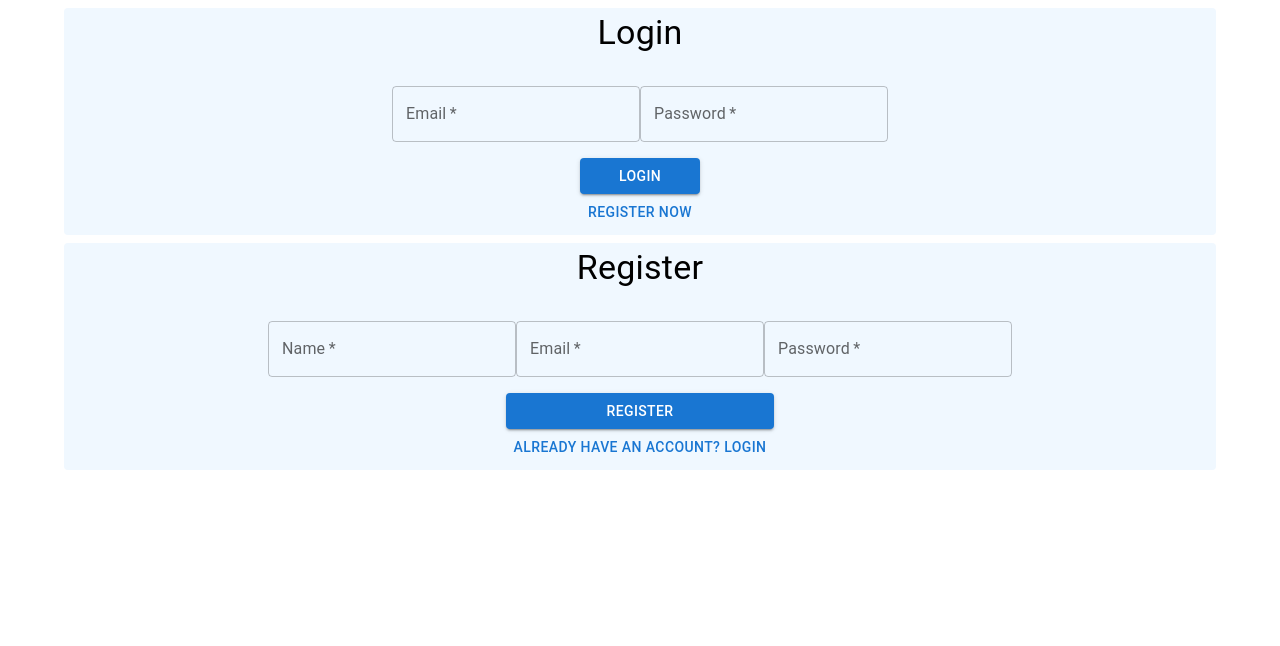
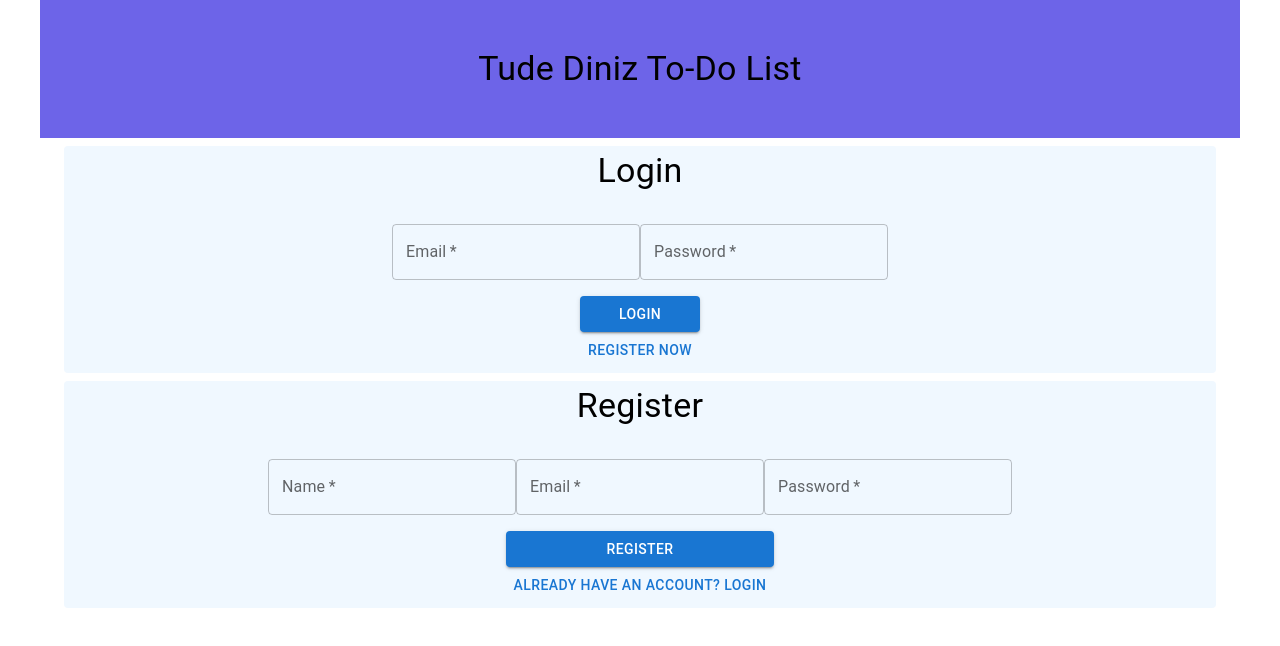
Before and after one commit to lucaspereiraio/tude-to-do-list, a React (Create React App) app: page / in a window 1280 px wide. Shown: the top 646 px of the page. Built offline with nearby package versions, Linux system fonts and the light colour scheme.

Commit message:
header-basic-structure

```diff
--- a/src/App.tsx
+++ b/src/App.tsx
@@ -2,10 +2,12 @@ import React from "react";
 import "./App.css";
 import { Login } from "./Components/Login/Login";
 import { Register } from "./Components/Register/Register";
+import { Header } from "./Components/Header/Header";
 
 function App() {
   return (
     <div className="App">
+      <Header/>
       <Login />
       <Register />
     </div>
--- a/src/Components/Header/Header.css
+++ b/src/Components/Header/Header.css
@@ -0,0 +1,8 @@
+.header {
+  display: flex;
+  align-items: center;
+  justify-content: center;
+  padding: 2rem;
+  padding-top: 3rem;
+  background-color: #6d64e8;
+}
--- a/src/Components/Header/Header.tsx
+++ b/src/Components/Header/Header.tsx
@@ -1,5 +1,13 @@
+import { Box, Container, Typography } from "@mui/material";
 import React from "react";
+import "./Header.css";
 
 export const Header = () => {
-  return <div>Header</div>;
+  return (
+    <Container className="header">
+      <Typography className="header-title" variant="h4" component="h1" mb={2}>
+        Tude Diniz To-Do List
+      </Typography>
+    </Container>
+  );
 };
```
